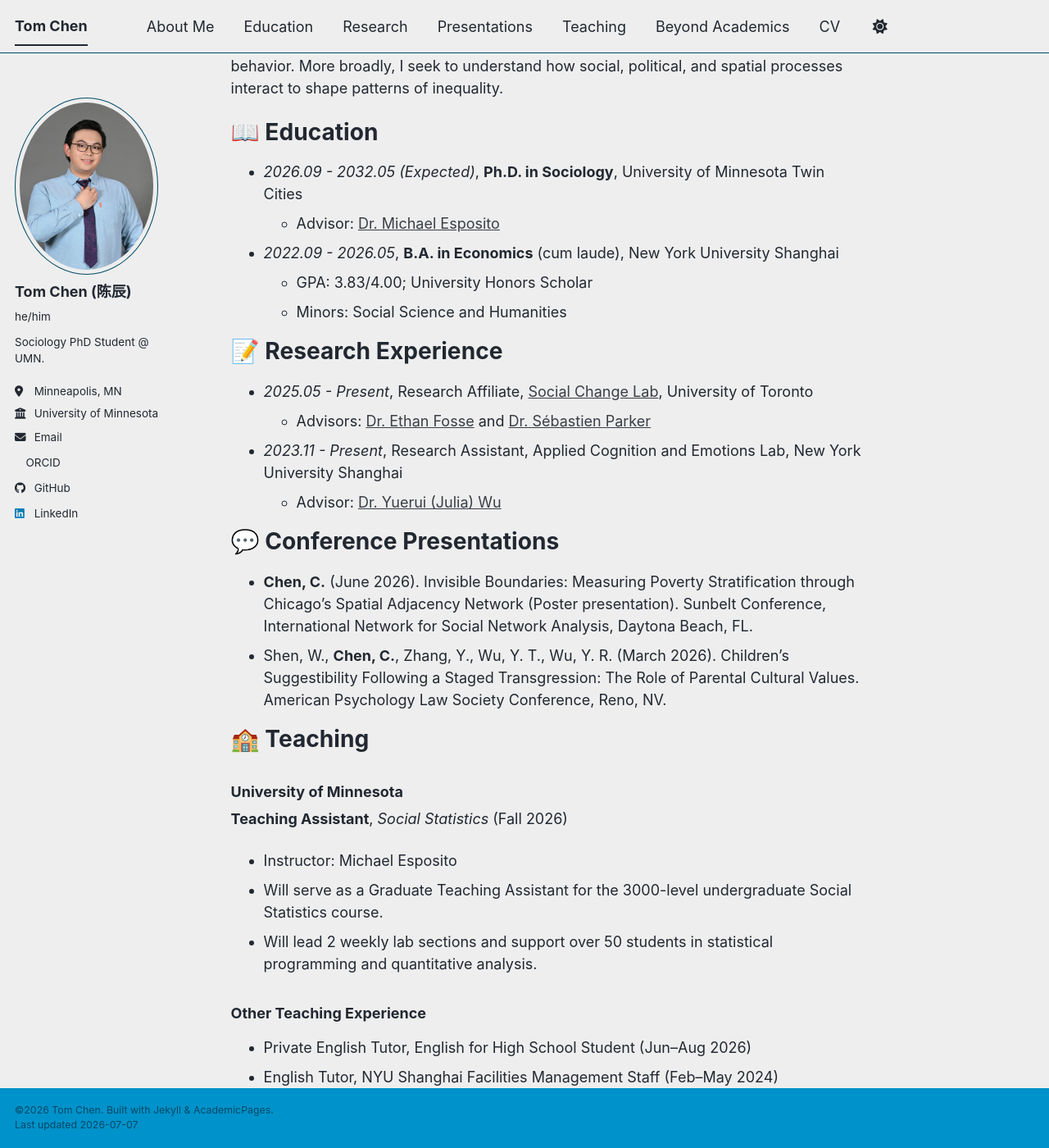
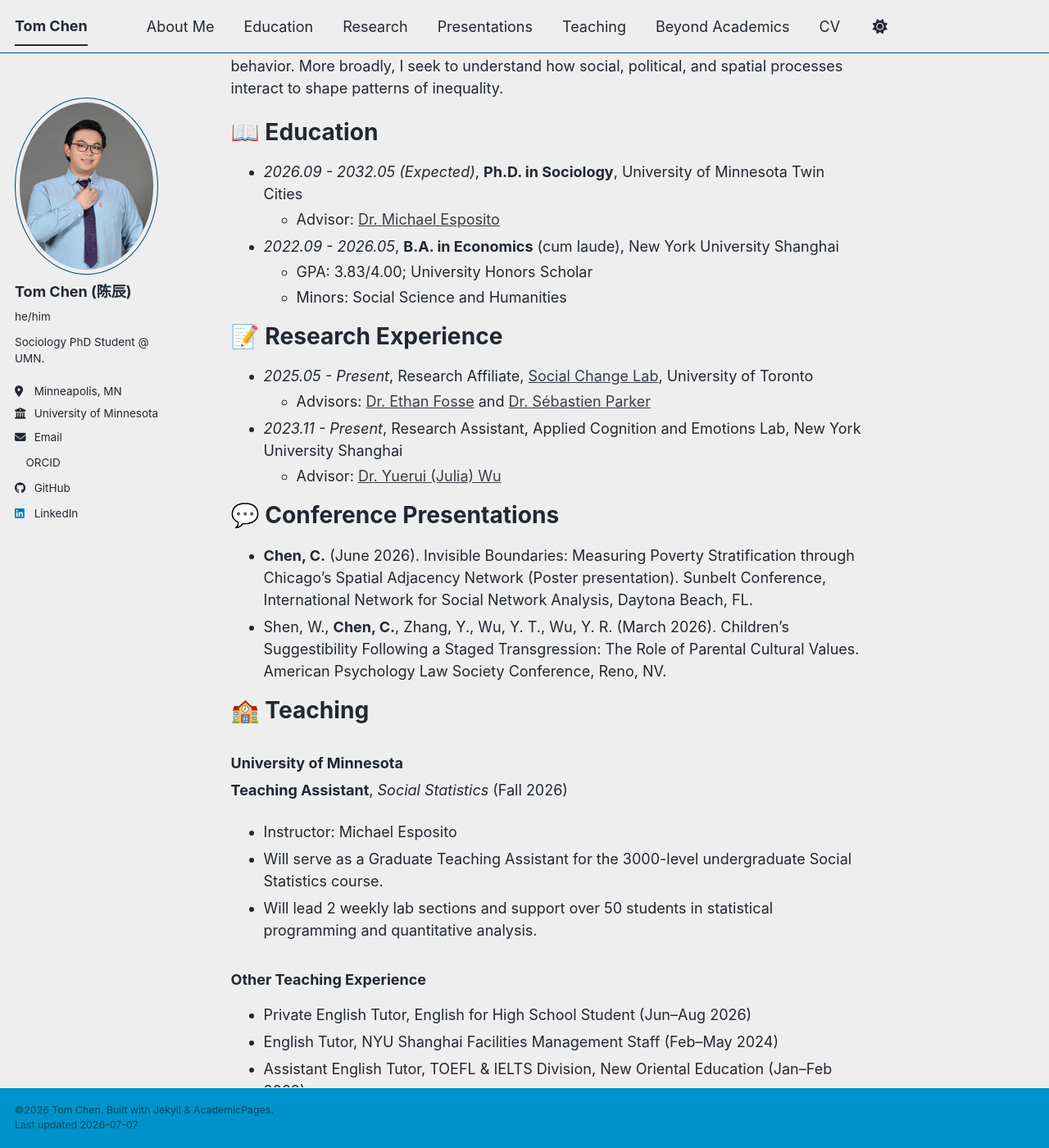
Before and after one commit to tomchenchen/tomchenchen.github.io, a Jekyll site: the page built from _pages/about.md, in a window 1280 px wide and 1400 px high, scrolled down 281 px. Shown: the whole window at 82% size. Built offline with Jekyll 4.4.1, drawn with Linux system fonts in a browser that asks for light colours; a style sheet for code colours, icons or effects is not loaded.

Commit message:
Update main.scss

```diff
--- a/assets/css/main.scss
+++ b/assets/css/main.scss
@@ -41,3 +41,16 @@
 [id] {
     scroll-margin-top: 100px;
 }
+
+/* 调整列表间距 */
+.page__content ul li {
+    margin-bottom: 0.35em;
+}
+
+.page__content ul ul {
+    margin-top: 0.2em;
+}
+
+.page__content ul ul li {
+    margin-bottom: 0.2em;
+}
```
